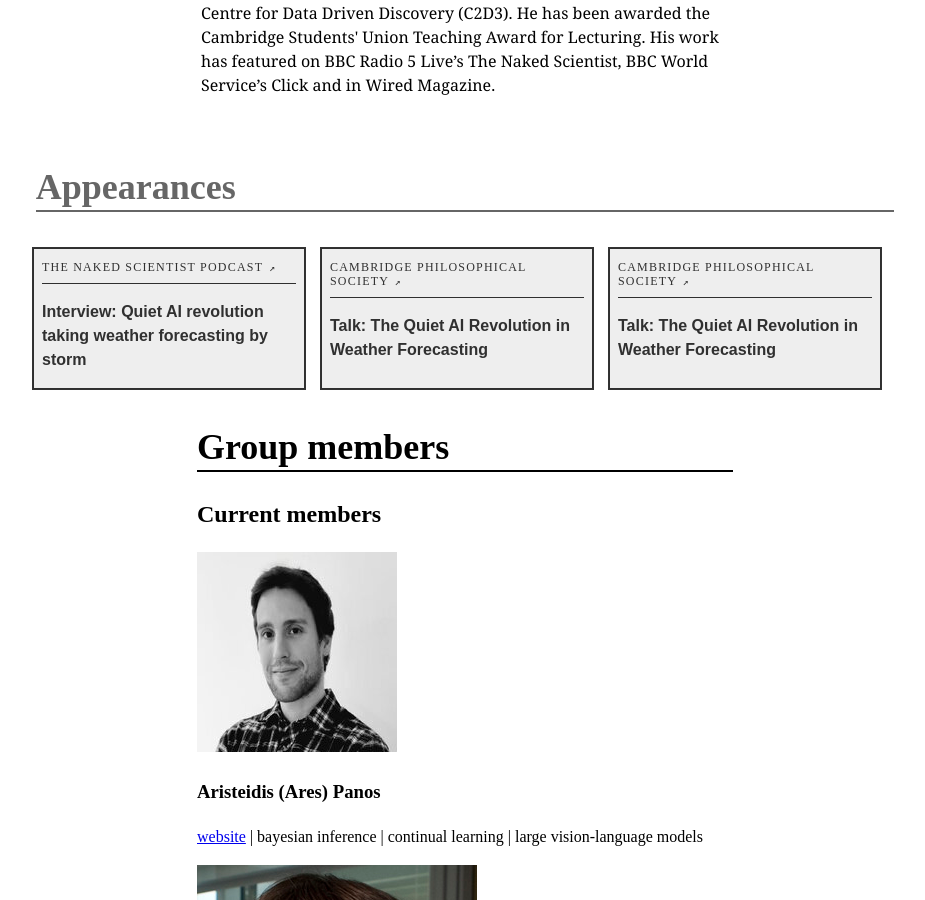
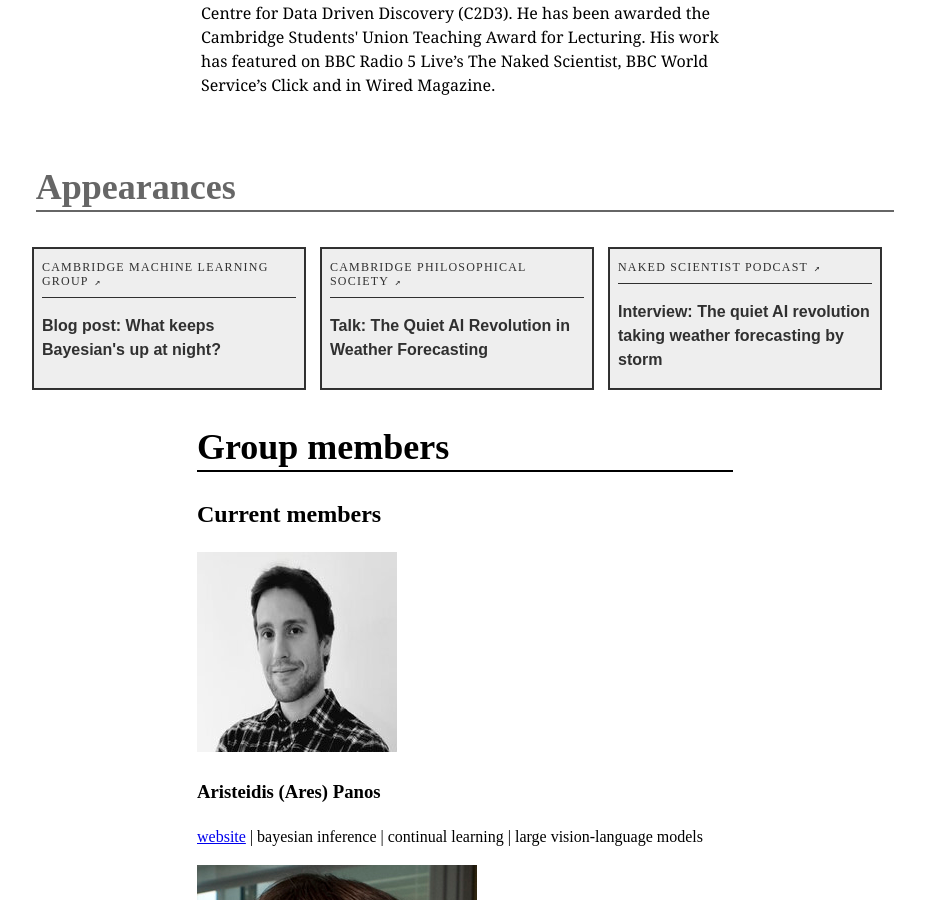
Before and after one commit to rich-turner-group/rich-turner-group.github.io, a Jekyll site: the page built from index.md, in a window 1280 px wide and 900 px high, scrolled down 647 px. Shown: the whole window, without its empty margins (175-1100 px from the left). Built offline with Jekyll 4.4.1, drawn with Linux system fonts in a browser that asks for light colours.

Commit message:
press collection

```diff
--- a/_config.yml
+++ b/_config.yml
@@ -45,6 +45,10 @@ collections:
   former:
     output: true
     permalink: /:collection/:path/
+  press:
+    output: true
+    permalink: /:collection/:path/
+
 
 
 # Exclude from processing.
--- /dev/null
+++ b/_includes/press_item.html
@@ -0,0 +1,11 @@
+
+<a href="{{post.link}}"
+    class="link dim w-50-l w-100-s w-50-m outline ba mr3 ph2 black-80 bg-light-gray">
+    <p class="f7 ttu tracked bb mb0 pb2">
+        {{ post.venue }}
+    </p>
+    <h3 class="f5 fw6 avenir mt3 lh-copy">
+        <span class="fw7"> {{ post.type }}: </span>
+        {{ post.title }}
+    </h3>
+</a>
--- /dev/null
+++ b/_includes/press_list.html
@@ -0,0 +1,15 @@
+{% assign entries = site[include.collection] %}
+
+{% if include.sort_by %}
+    {% assign entries = entries | sort: include.sort_by %}
+{% endif %}
+
+{% if include.sort_order == 'reverse' %}
+    {% assign entries = entries | reverse %}
+{% endif %}
+
+{%- for post in entries -%}
+{%- unless post.hidden -%}
+    {% include press_item.html %}
+{%- endunless -%}
+{%- endfor -%}
--- a/_layouts/home.html
+++ b/_layouts/home.html
@@ -60,37 +60,7 @@
         </div>
         <div>
           <div class="flex center tl ph3 w-70-l w-100-m w-100-s">
-            <a  href="https://www.thenakedscientists.com/articles/interviews/quiet-ai-revolution-taking-weather-forecasting-storm" class="link dim w-50-l w-100-s w-50-m outline ba mr3 ph2 black-80 bg-light-gray">
-                <p class="f7 ttu tracked bb mb0 pb2">
-                    The Naked Scientist Podcast
-                </p>
-                <h3 class="f5 fw6 avenir mt3 lh-copy">
-                    <span class="fw7">Interview: </span>
-                     Quiet AI revolution taking weather forecasting by storm
-                </h3>
-            </a>
-            <!-- ------ -->
-            <a  href="https://www.youtube.com/watch?v=JGn18WH0d6s" class="link dim w-50-l w-100-s w-50-m outline ba mr3 ph2 black-80 bg-light-gray">
-                <p class="f7 ttu tracked bb mb0 pb2">
-                    Cambridge Philosophical Society
-                </p>
-                <h3 class="f5 fw6 avenir mt3 lh-copy">
-                    <span class="fw7">Talk: </span>
-                        The Quiet AI Revolution in Weather Forecasting
-                </h3>
-            </a>
-            <a  href="https://www.youtube.com/watch?v=JGn18WH0d6s" class="link dim w-50-l w-100-s w-50-m outline ba mr3 ph2 black-80 bg-light-gray">
-                <p class="f7 ttu tracked bb mb0 pb2">
-                    Cambridge Philosophical Society
-                </p>
-                <h3 class="f5 fw6 avenir mt3 lh-copy">
-                    <span class="fw7">Talk: </span>
-                        The Quiet AI Revolution in Weather Forecasting
-                </h3>
-            </a>
-
-
-
+            {% include press_list.html collection="press" sort_by="date"%}
           </div>
         </div>
 
@@ -102,7 +72,13 @@
                 <h1 class="f2 lh-title bb bw1">Group members</h1>
             </div>
 
-            {{content}}
+            <div>
+                <h2>Current members </h2>
+                {% include member_list.html collection="postdoc" type="current_member"%}
+                {% include member_list.html collection="student" type="current_member"%}
+                <h2> Former members </h2>
+                {% include member_list.html collection="former" type="former_member"%}
+            </div>
 
         </div>
         </article>
--- a/index.md
+++ b/index.md
@@ -4,11 +4,3 @@
 
 layout: home
 ---
-
-<div>
-    <h2>Current members </h2>
-    {% include member_list.html collection="postdoc" type="current_member"%}
-    {% include member_list.html collection="student" type="current_member"%}
-    <h2> Former members </h2>
-    {% include member_list.html collection="former" type="former_member"%}
-</div>
```
Also changed, not shown: _press/cam_phil_soc.md (+1 -1 lines), _press/naked_scientist.md (+1 -1 lines), _press/what_keeps_bayesians.md (+1 -1 lines).
